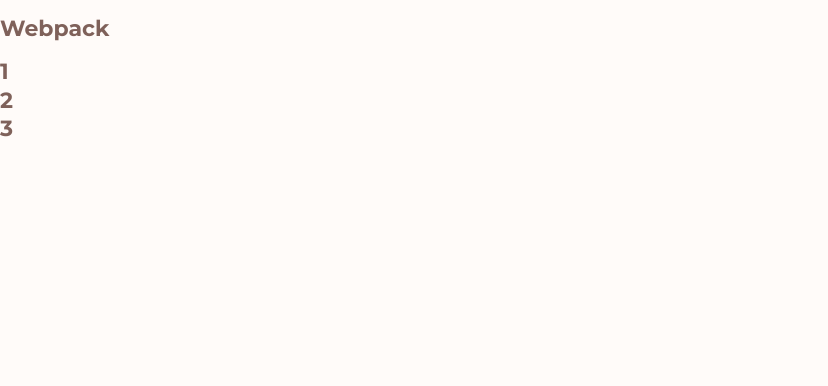
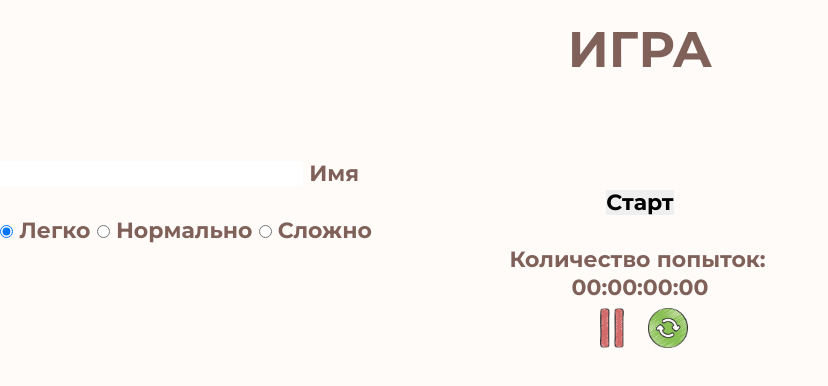
Before and after one commit to Sweetleo30/find-couple-game, a website built with webpack: page src/index.html in a window 1280 px wide. Shown: the whole page, without its empty margins (0-828 px from the left). Built offline with nearby package versions, Linux system fonts and the light colour scheme.

Commit message:
added html structure

```diff
--- a/src/index.html
+++ b/src/index.html
@@ -1,31 +1,61 @@
 <!DOCTYPE html>
 <html lang="ru">
+
 <head>
   <meta charset="UTF-8">
   <meta http-equiv="X-UA-Compatible" content="IE=edge">
   <meta name="viewport" content="width=device-width, initial-scale=1.0">
 
-  <link rel="icon" href="img/favicon.svg" type="image/svg+xml">
-  <link rel="icon" href="img/favicon.png" type="image/png">
+  <!-- <link rel="icon" href="img/favicon.svg" type="image/svg+xml">
+  <link rel="icon" href="img/favicon.png" type="image/png"> -->
 
   <title>Webpack</title>
 </head>
+
 <body>
-  <header>
-    <h1>Webpack</h1>
-  </header>
+  <div class="wrapper">
+    <main>
+      <div class="start-page__wrapper start-page">
+        <h1 class="title">Игра</h1>
+        <div class="user-name input-group">
+          <input type="text" id="name" class="login-input" required autocomplete="off">
+          <label for="name" class="login-label">Имя</label>
+        </div>
+        <div class="start">
+          <button class="start__btn btn">Старт</button>
+        </div>
+        <div class="setting">
+          <div class="level">
+            <input name="level" id="one" type="radio" checked value="6" />
+            <label for="one" class="level__label">Легко</label>
+            <input name="level" id="two" type="radio" value="8" />
+            <label for="two" class="level__label">Нормально</label>
+            <input name="level" id="three" type="radio" value="10" />
+            <label for="three" class="level__label">Сложно</label>
+            <div class="level__indicator"></div>
+          </div>
+        </div>
+      </div>
 
-  <main>
-    <div class="img"></div>
-    <ul>
-      <li>1</li>
-      <li>2</li>
-      <li>3</li>
-    </ul>
-  </main>
+      <div class="game__container">
+        <div class="game__content">
+        </div>
+        <div class="game__block">
+          <div class="result">
+            <div>Количество попыток:</div>
+            <div class="result__attempts"></div>
+          </div>
+          <div class="watch">
+            <h2 id="watch">00:00:00:00</h2>
+          </div>
+          <div class="buttons">
+            <button class="btn__item"><img id="pause" class="scale" src="./img/Pause.png"></button>
+            <button class="btn__item"><img id="reset" class="scale" src="./img/Reload.png"></button>
+          </div>
+        </div>
+      </div>
+    </main>
+  </div>
+</body>
 
-  <footer>
-    <div class="image"></div>
-  </footer>
-</body>
 </html>
```
